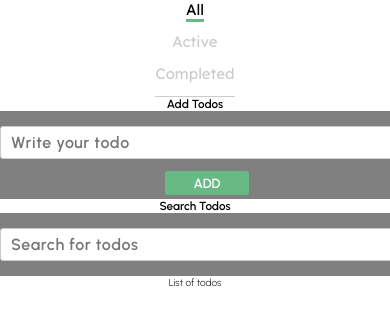
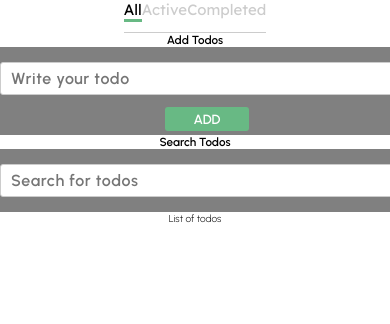
Before and after one commit to Pranshu1sati/TodoList, a Next.js app: page / in a window 390 px wide. Shown: the top 324 px of the page. Built offline with nearby package versions, Linux system fonts and the light colour scheme.

Commit message:
Update Nav.module.css
m

```diff
--- a/src/app/Nav.module.css
+++ b/src/app/Nav.module.css
@@ -25,7 +25,7 @@
 @media (max-width: 768px) {
     .nav {
         max-width: fit-content; /* Take up full width of the viewport */
-        flex-direction: column; /* Stack links vertically */
+        flex-direction: row;
     }
 
     .nav a {
```
